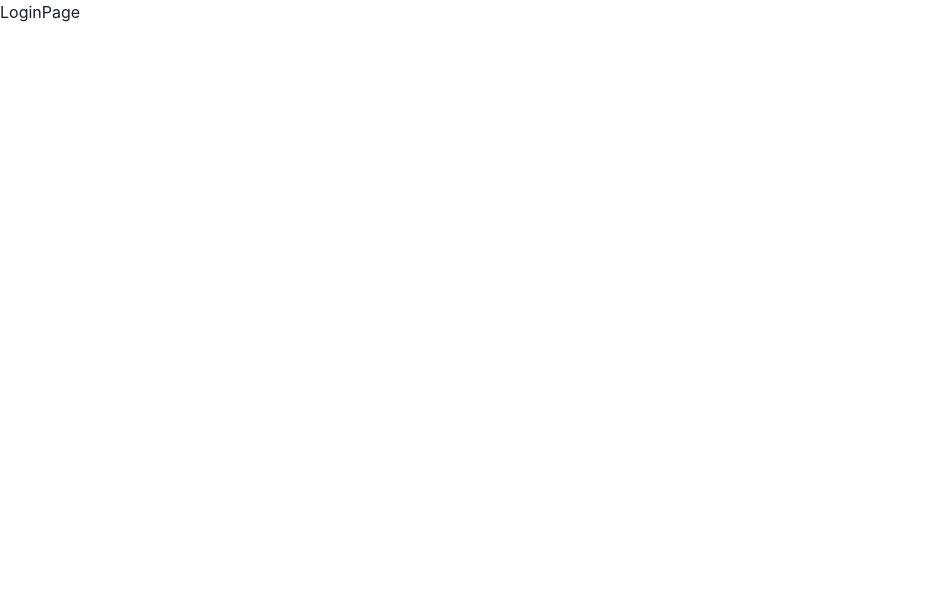
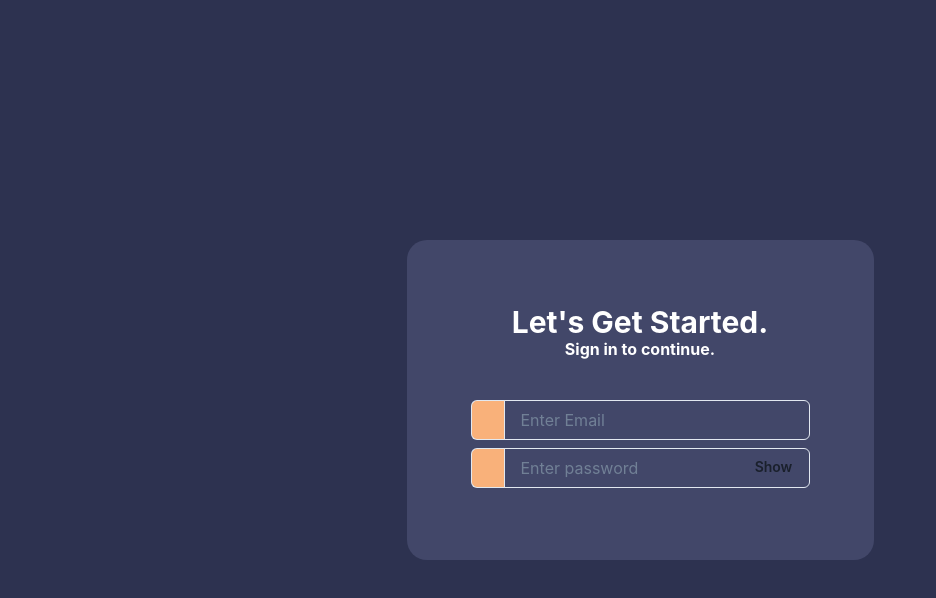
Before and after one commit to isaacdenny/NoteAI-OpenAI, a React (Create React App) app in the folder react-client/: page /login in a window 1280 px wide. Shown: the top 598 px of the page, without its empty margins (0-936 px from the left). Built offline with nearby package versions, Linux system fonts and the light colour scheme.

Commit message:
Started login form Added - Formik - Yup - LoginPage - LoginForm

```diff
--- a/react-client/package.json
+++ b/react-client/package.json
@@ -11,6 +11,7 @@
     "@testing-library/react": "^13.4.0",
     "@testing-library/user-event": "^13.5.0",
     "emotion-theming": "^11.0.0",
+    "formik": "^2.2.9",
     "framer-motion": "^8.2.4",
     "react": "^18.2.0",
     "react-dom": "^18.2.0",
@@ -18,7 +19,8 @@
     "react-router-dom": "^6.6.2",
     "react-scripts": "5.0.1",
     "redux-persist": "^6.0.0",
-    "web-vitals": "^2.1.4"
+    "web-vitals": "^2.1.4",
+    "yup": "^0.32.11"
   },
   "scripts": {
     "start": "react-scripts start",
--- a/react-client/src/Pages/LoginPage.jsx
+++ b/react-client/src/Pages/LoginPage.jsx
@@ -1,9 +1,19 @@
-import React from 'react'
+import { Flex } from "@chakra-ui/react"
+import React from "react";
+import LoginForm from "../components/LoginForm/LoginForm";
 
 const LoginPage = () => {
   return (
-    <div>LoginPage</div>
-  )
-}
+    <Flex
+      width="full"
+      height="100vh"
+      justifyContent="center"
+      alignItems="center"
+      bg="#2D3250"
+    >
+      <LoginForm />
+    </Flex>
+  );
+};
 
-export default LoginPage
+export default LoginPage;
--- /dev/null
+++ b/react-client/src/components/LoginForm/LoginForm.jsx
@@ -0,0 +1,146 @@
+import {
+  Box,
+  Button,
+  Flex,
+  Heading,
+  Input,
+  InputGroup,
+  InputLeftAddon,
+  InputRightElement,
+} from "@chakra-ui/react";
+import React from "react";
+import * as yup from "yup";
+import { Formik } from "formik";
+
+const loginSchema = yup.object().shape({
+  email: yup.string().email("invalid email").required("required"),
+  password: yup.string().required("required"),
+});
+
+const initialValuesLogin = {
+  email: "",
+  password: "",
+};
+
+const validate = (values) => {
+  let errors = {};
+  const regex = /^[^\s@]+@[^\s@]+\.[^\s@]{2,}$/i;
+  if (!values.email) {
+    errors.email = "Email is required";
+  } else if (!regex.test(values.email)) {
+    errors.email = "Invalid Email";
+  }
+  if (!values.password) {
+    errors.password = "Password is required";
+  } else if (values.password.length < 4) {
+    errors.password = "Password too short";
+  }
+  return errors;
+};
+
+const submitForm = (values) => {
+  console.log(values);
+};
+
+const LoginForm = () => {
+  const [show, setShow] = React.useState(false);
+  const handleClick = () => setShow(!show);
+
+  return (
+      <Formik
+        initialValues={initialValuesLogin}
+        validate={validate}
+        onSubmit={submitForm}
+      >
+        {(formik) => {
+          const {
+            values,
+            handleChange,
+            handleSubmit,
+            errors,
+            touched,
+            handleBlur,
+            isValid,
+            dirty,
+          } = formik;
+          return (
+            <Flex
+              width="fit-content"
+              height="fit-content"
+              flexDirection="column"
+              padding="4rem"
+              justifyContent="center"
+              alignItems="center"
+              borderRadius="20px"
+              bg="#424769"
+              color="#FFFFFF"
+            >
+              <Flex
+                marginBottom={8}
+                flexDirection="column"
+                alignItems="center"
+              >
+                <Heading as="h1" size="lg" my={0}>
+                  Let's Get Started.
+                </Heading>
+                <Heading as="h1" size="sm" my={0}>
+                  Sign in to continue.
+                </Heading>
+              </Flex>
+              <form onSubmit={handleSubmit}>
+                <Box width="full" my={2}>
+                  <InputGroup>
+                    <InputLeftAddon bg="#F9B17A" />
+                    <Input
+                      type="email"
+                      label="email"
+                      placeholder="Enter Email"
+                      id="email"
+                      value={values.email}
+                      onChange={handleChange}
+                      onBlur={handleBlur}
+                      className={
+                        errors.email && touched.email ? "input-error" : null
+                      }
+                    />
+                  </InputGroup>
+                </Box>
+                <Box width="full" my={2}>
+                  <InputGroup size="md">
+                    <InputLeftAddon bg="#F9B17A" />
+                    <Input
+                      type={show ? "text" : "password"}
+                      label="password"
+                      id="password"
+                      placeholder="Enter password"
+                      value={values.password}
+                      onChange={handleChange}
+                      onBlur={handleBlur}
+                      className={
+                        errors.password && touched.password
+                          ? "input-error"
+                          : null
+                      }
+                    />
+                    <InputRightElement width="4.5rem">
+                      <Button
+                        h="1.75rem"
+                        size="sm"
+                        onClick={handleClick}
+                        bg="transparent"
+                        _hover="transparent"
+                      >
+                        {show ? "Hide" : "Show"}
+                      </Button>
+                    </InputRightElement>
+                  </InputGroup>
+                </Box>
+              </form>
+            </Flex>
+          );
+        }}
+      </Formik>
+  );
+};
+
+export default LoginForm;
```
Also changed, not shown: react-client/src/Pages/LandingPage.jsx (+9 -0 lines), react-client/src/Pages/RegisterPage.jsx (added, +23 -0 lines), 1 other file (tests, documents, lock files or other folders).
